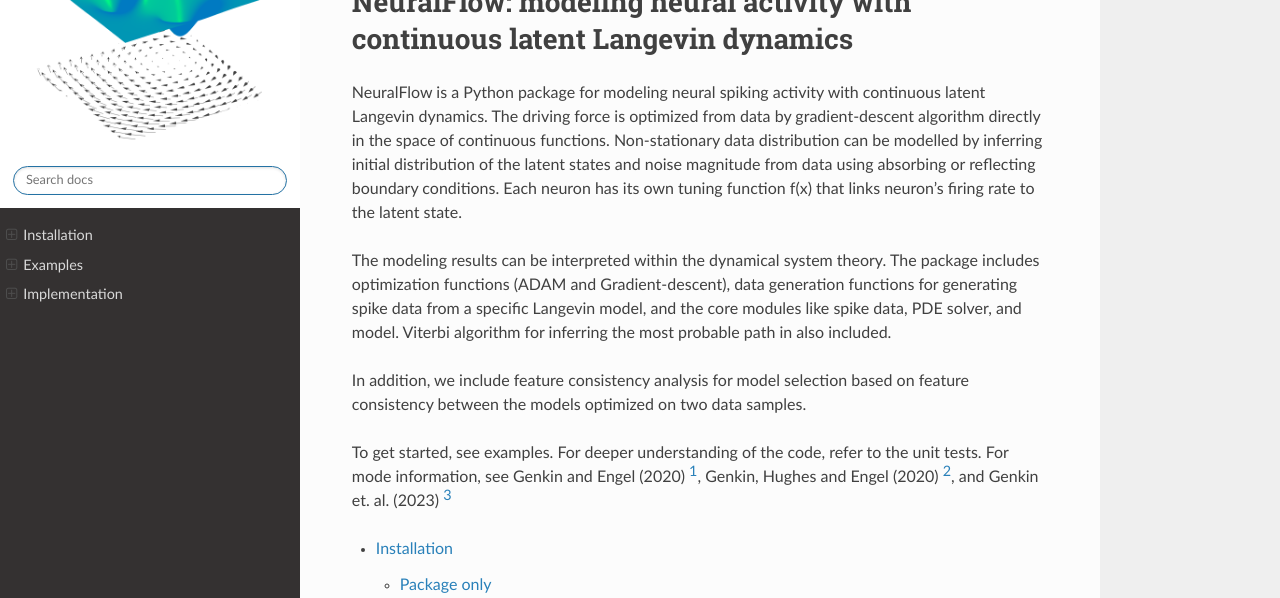
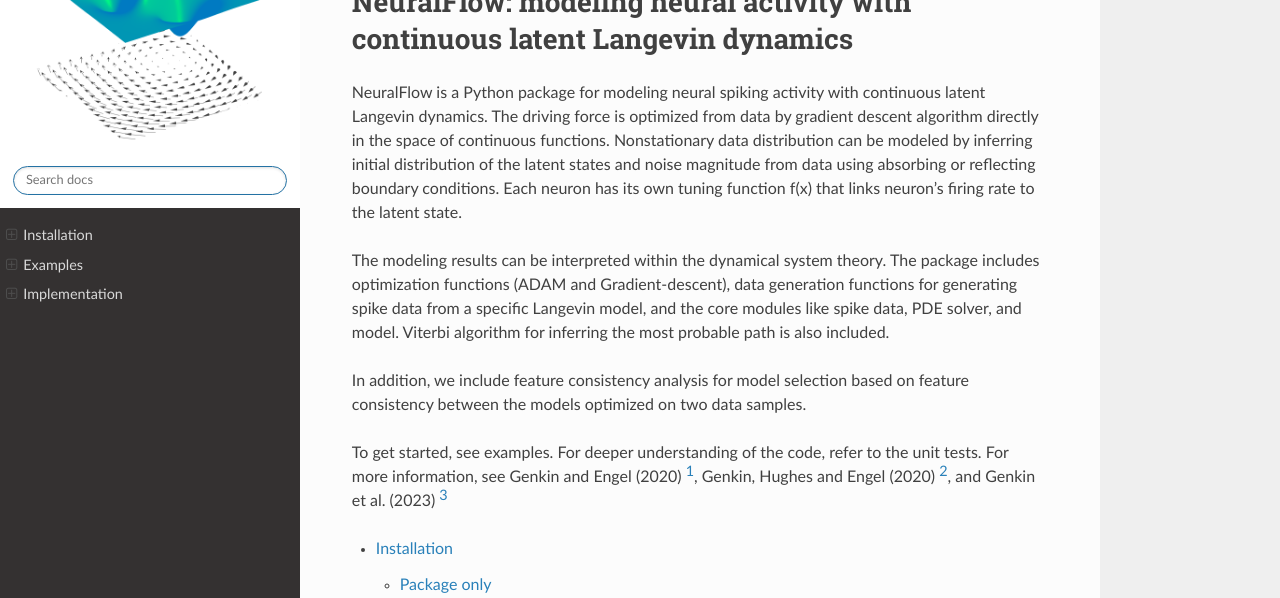
Before and after one commit to engellab/neuralflow, a Sphinx documentation site: the page built from docs/source/index.rst, in a window 1280 px wide and 900 px high. Shown: the part 140-738 px from the top of the window. Built offline with Sphinx 7.4.7 and the Read the Docs theme 3.1.0, drawn with Linux system fonts in a browser that asks for light colours; pages that are not in the unit, such as notebooks, are missing from menus.

```diff
--- a/docs/source/index.rst
+++ b/docs/source/index.rst
@@ -3,8 +3,8 @@ NeuralFlow: modeling neural activity with continuous latent Langevin dynamics
 ==============================================================================
 
 NeuralFlow is a Python package for modeling neural spiking activity with continuous latent Langevin dynamics.
-The driving force is optimized from data by gradient-descent algorithm directly in the space of continuous functions.
-Non-stationary data distribution can be modelled by inferring initial distribution of the latent states and
+The driving force is optimized from data by gradient descent algorithm directly in the space of continuous functions.
+Nonstationary data distribution can be modeled by inferring initial distribution of the latent states and
 noise magnitude from data using absorbing or reflecting boundary conditions.
 Each neuron has its own tuning function f(x) that links neuron's firing rate to
 the latent state.
@@ -12,14 +12,14 @@ the latent state.
 The modeling results can be interpreted within the dynamical system theory.
 The package includes optimization functions (ADAM and Gradient-descent), data generation functions for generating
 spike data from a specific Langevin model, and the core modules like spike data, PDE solver, and model.
-Viterbi algorithm for inferring the most probable path in also included.
+Viterbi algorithm for inferring the most probable path is also included.
 
 In addition, we include feature consistency analysis for model selection based on feature consistency between
 the models optimized on two data samples.
 
 To get started, see examples. For deeper understanding of the code, refer to the unit tests.
-For mode information, see Genkin and Engel (2020) [#Genkin2020]_, Genkin, Hughes and Engel (2020) [#Genkin2021]_,
-and Genkin et. al. (2023) [#Genkin2023]_
+For more information, see Genkin and Engel (2020) [#Genkin2020]_, Genkin, Hughes and Engel (2020) [#Genkin2021]_,
+and Genkin et al. (2023) [#Genkin2023]_
 
 .. toctree::
    :maxdepth: 2
```
Also changed, not shown: docs/source/examples.rst (+7 -7 lines), docs/source/installation.rst (+5 -5 lines), 8 other files.
